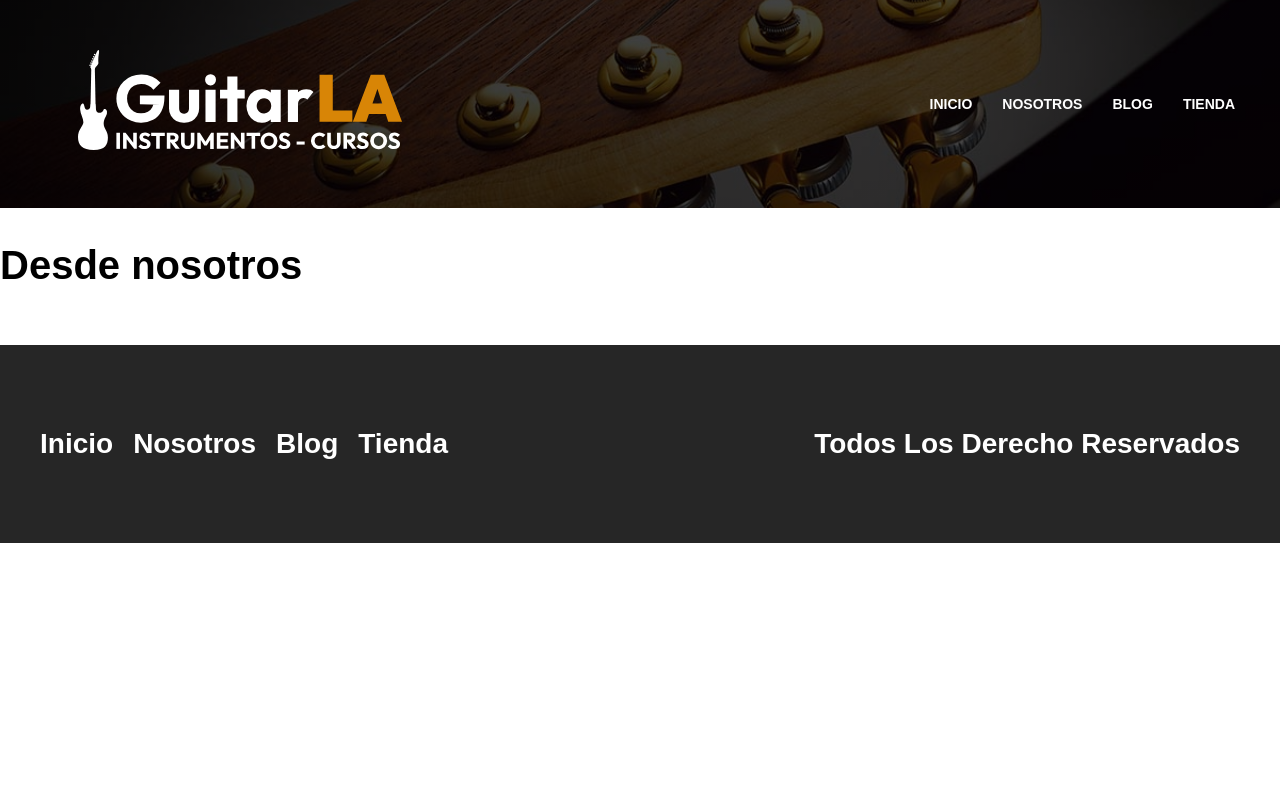
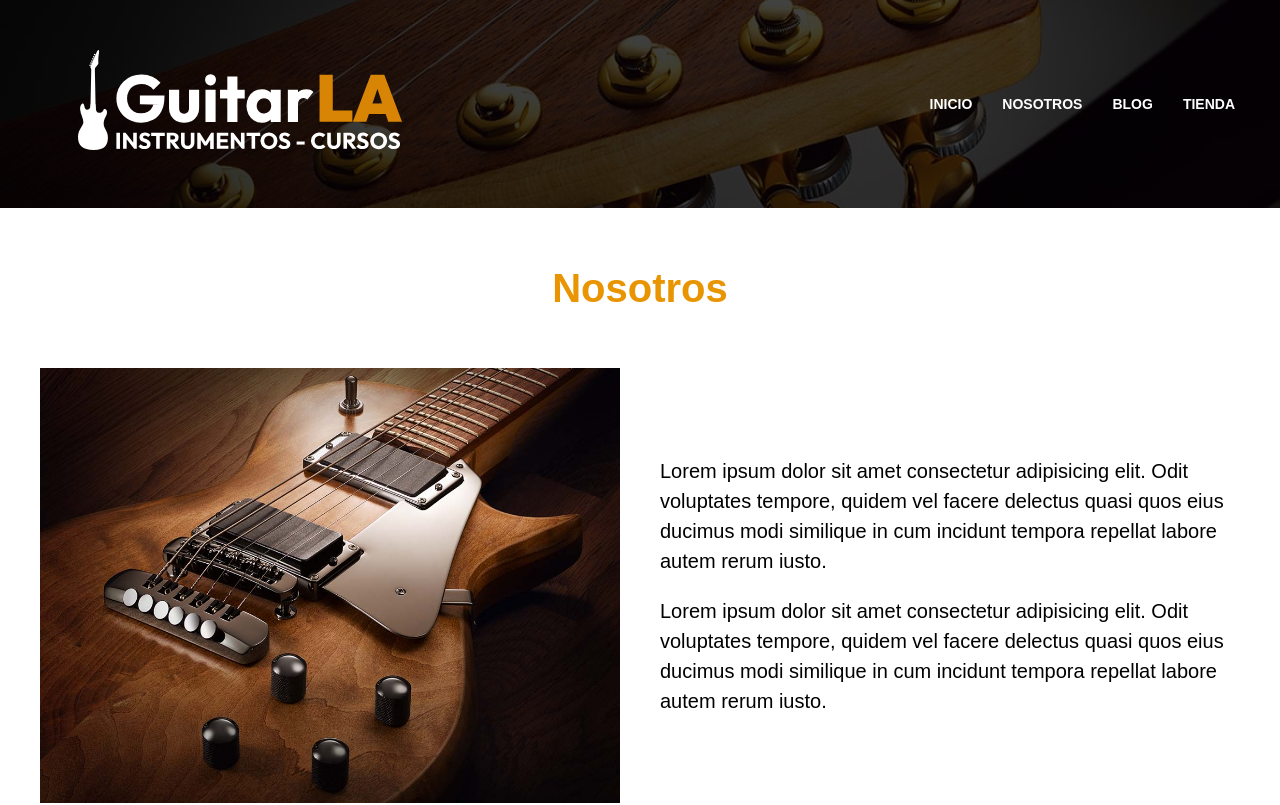
Before and after one commit to Alvarotloc/GuitarLA-nextjs, a Next.js app: page /nosotros in a window 1280 px wide. Shown: the top 805 px of the page. Built offline with nearby package versions, Linux system fonts and the light colour scheme.

Commit message:
Pagina de nosotros añadida y estilizada

```diff
--- a/pages/nosotros.tsx
+++ b/pages/nosotros.tsx
@@ -1,9 +1,20 @@
 import Layout from '../components/Layout';
+import Image from 'next/image';
+import styles from '../styles/Nosotros.module.css'
 const Nosotros = () => {
   return (
     <div>
         <Layout pagina='- Nosotros'>
-            <h1>Desde nosotros</h1>
+            <main className="contenedor">
+              <h2 className='heading'>Nosotros</h2>
+              <div className={styles.contenido}>
+                <Image src='/img/nosotros.jpg' alt='Imagen sobre nosotros' layout='responsive' width={600} height={450}/>
+                <div>
+                  <p>Lorem ipsum dolor sit amet consectetur adipisicing elit. Odit voluptates tempore, quidem vel facere delectus quasi quos eius ducimus modi similique in cum incidunt tempora repellat labore autem rerum iusto.</p>
+                  <p>Lorem ipsum dolor sit amet consectetur adipisicing elit. Odit voluptates tempore, quidem vel facere delectus quasi quos eius ducimus modi similique in cum incidunt tempora repellat labore autem rerum iusto.</p>
+                </div>
+              </div>
+            </main>
         </Layout>
     </div>
   )
--- /dev/null
+++ b/styles/Nosotros.module.css
@@ -0,0 +1,12 @@
+.contenido {
+    display: grid;
+    gap: 4rem;
+    text-align: center;
+}
+@media (min-width: 768px) {
+    .contenido {
+        grid-template-columns: repeat(2,1fr);
+        align-items: center;
+        text-align: start;
+    }
+}
```
